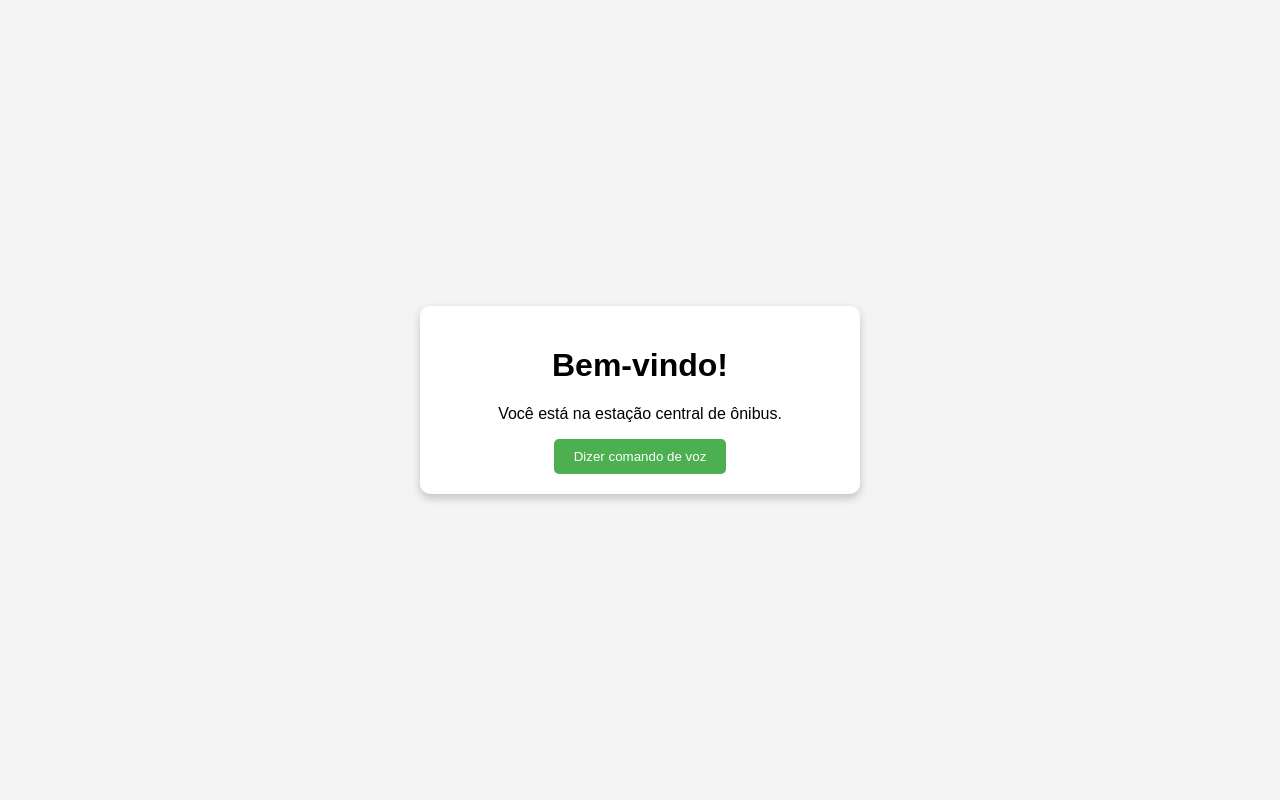
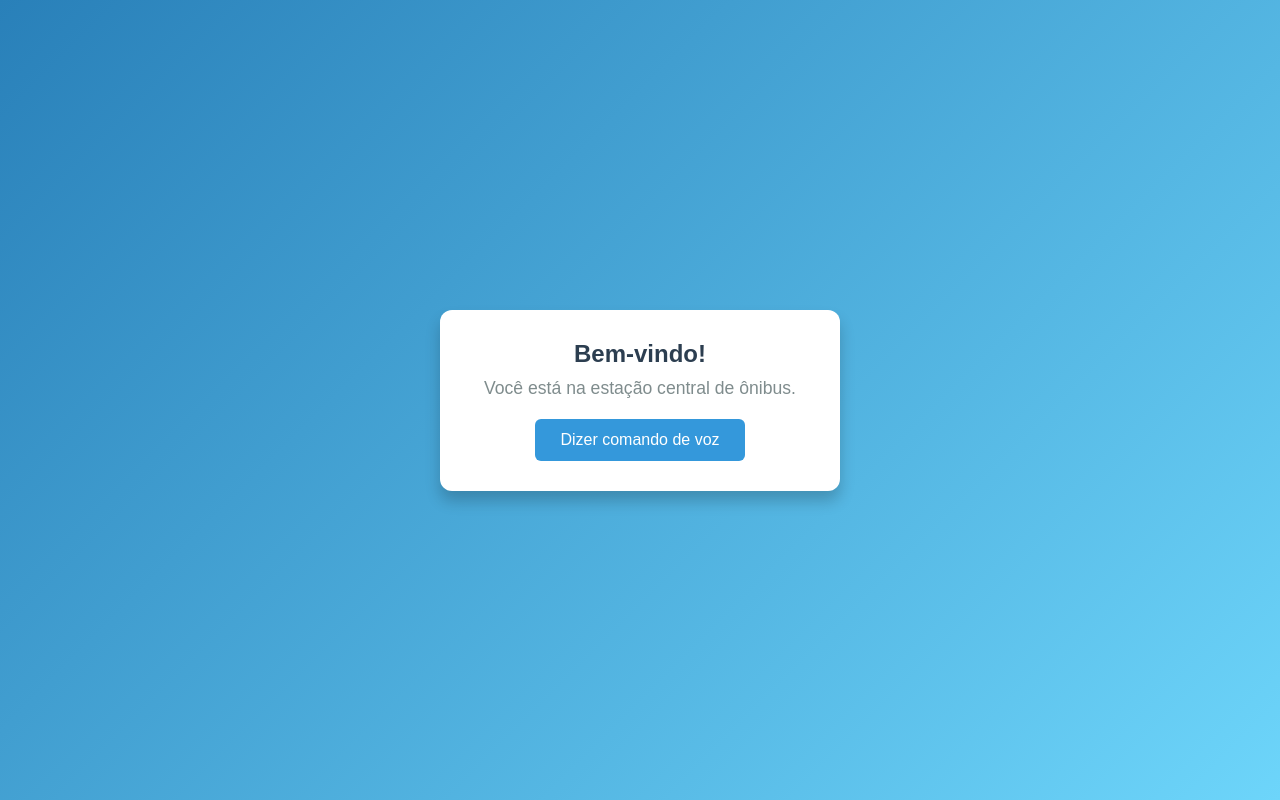
Before and after one commit to TomazAlexandre/July, a website: page public/index.html in a window 1280 px wide. Drawn offline with Linux system fonts and the light colour scheme.

Commit message:
Update style.css

```diff
--- a/public/style.css
+++ b/public/style.css
@@ -1,25 +1,45 @@
+/* Reset básico */
+* {
+    margin: 0;
+    padding: 0;
+    box-sizing: border-box;
+}
+
 body {
-    font-family: Arial, sans-serif;
+    font-family: 'Arial', sans-serif;
     display: flex;
     justify-content: center;
     align-items: center;
     height: 100vh;
-    margin: 0;
-    background-color: #f3f3f3;
+    background: linear-gradient(135deg, #2980b9, #6dd5fa);
+    color: #333;
 }
 
 #app {
     width: 90%;
     max-width: 400px;
     background: #fff;
-    border-radius: 10px;
-    box-shadow: 0 4px 8px rgba(0, 0, 0, 0.2);
-    padding: 20px;
+    border-radius: 12px;
+    box-shadow: 0 10px 15px rgba(0, 0, 0, 0.2);
+    overflow: hidden;
     text-align: center;
+}
+
+h1 {
+    font-size: 1.5em;
+    color: #2c3e50;
+    margin-bottom: 10px;
+}
+
+p {
+    font-size: 1.1em;
+    color: #7f8c8d;
+    margin-bottom: 20px;
 }
 
 .screen {
     display: none;
+    padding: 30px 20px;
 }
 
 .screen.active {
@@ -27,16 +47,22 @@ body {
 }
 
 button {
-    background-color: #4CAF50;
-    color: white;
-    padding: 10px 20px;
+    background: #3498db;
+    color: #fff;
+    font-size: 1em;
+    padding: 12px 25px;
     border: none;
-    border-radius: 5px;
+    border-radius: 6px;
     cursor: pointer;
+    transition: background 0.3s ease;
 }
 
 button:hover {
-    background-color: #45a049;
+    background: #2980b9;
+}
+
+button:focus {
+    outline: none;
 }
 
 .hidden {
```
